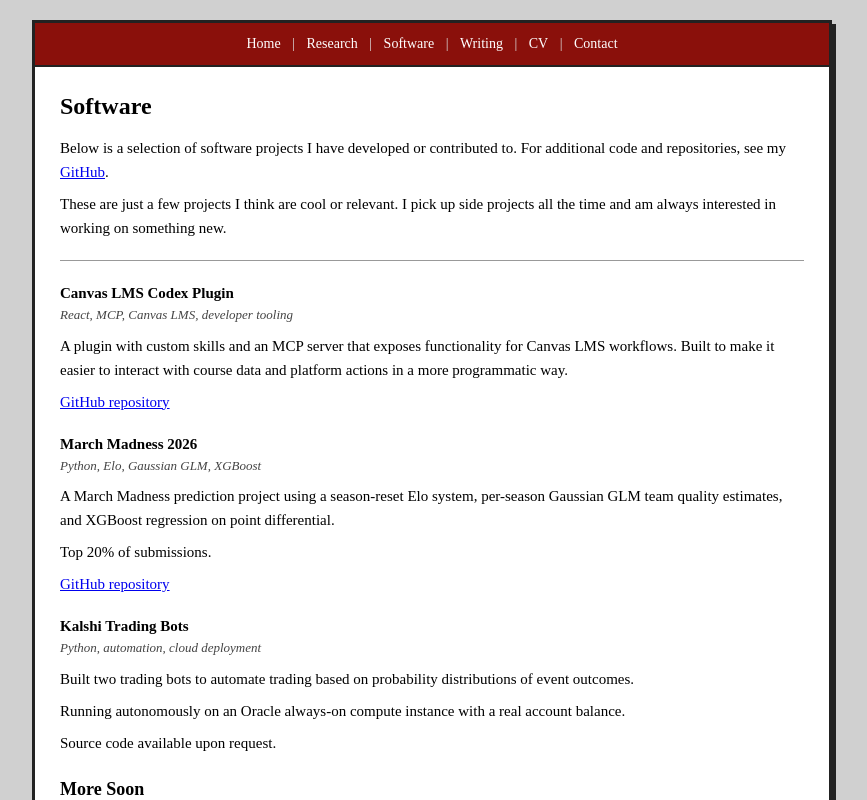
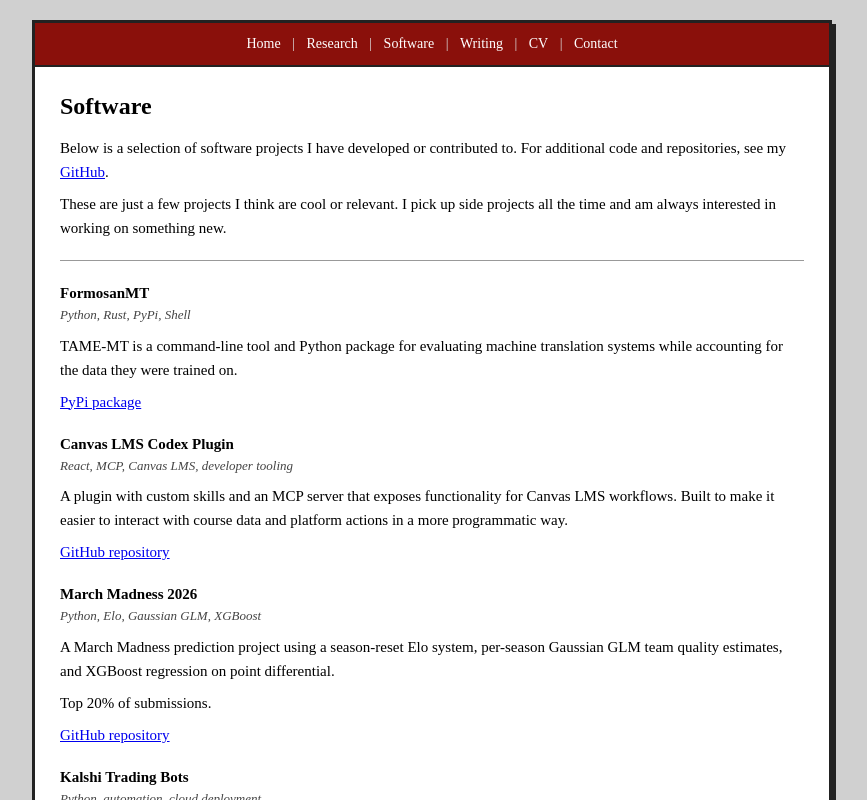
Before and after one commit to hunterschep/website, a React (Vite) app: page /website/projects in a window 1280 px wide. Shown: the whole page, without its empty margins (208-1075 px from the left). Built offline with nearby package versions, Linux system fonts and the light colour scheme.

Commit message:
update website july 2026

```diff
--- a/src/components/Projects.jsx
+++ b/src/components/Projects.jsx
@@ -23,6 +23,28 @@ const Projects = () => {
       </p>
 
       <hr />
+
+      <div className="project-item">
+        <div className="project-title">
+          FormosanMT
+        </div>
+        <div className="project-tech">
+          Python, Rust, PyPi, Shell
+        </div>
+        <p>
+          TAME-MT is a command-line tool and Python package for evaluating machine translation
+          systems while accounting for the data they were trained on.
+        </p>
+        <p>
+          <a
+            href="https://pypi.org/project/tame-mt/"
+            target="_blank"
+            rel="noopener noreferrer"
+          >
+            PyPi package
+          </a>
+        </p>
+      </div>
 
       <div className="project-item">
         <div className="project-title">
--- a/src/components/Research.jsx
+++ b/src/components/Research.jsx
@@ -43,21 +43,10 @@ const Research = () => {
         European Language Resources Association (ELRA).
         <div className="pub-links">
           [<a href="https://doi.org/10.63317/3ut33xim33nt" target="_blank" rel="noopener noreferrer">DOI</a>]
+          [<a href="https://f003.backblazeb2.com/file/lrec-media/lrec2026/videos/1488.mp4" target="_blank" rel="noopener noreferrer">Talk</a>]
           [<a href="https://lrec.elra.info/lrec2026-main-273" target="_blank" rel="noopener noreferrer">LREC</a>]
         </div>
       </div>
-
-      <blockquote>
-        <strong>Abstract:</strong> While the quality of machine translation (MT) between widely-spoken languages has improved dramatically
-        in recent years, training robust MT systems for languages with fewer resources remains a challenge. Endangered languages, which
-        often lack the speaker population and written tradition needed to create text resources, are at a particular disadvantage.
-        Developing robust MT architectures for very low-resource settings is hampered by the lack of suitable parallel corpora. To address
-        this challenge, we introduce FormosanMT, a set of MT-ready parallel corpora for the Formosan family of endangered languages indigenous
-        to Taiwan. Together the corpora total nearly 500,000 Formosan-Mandarin and Formosan-English sentence pairs. We share scripts for
-        extracting these corpora from public sources, along with customizable tools for filtering, normalizing, and partitioning the data.
-        In addition, we provide a new tokenizer for Traditional Chinese writing compatible with the popular No Language Left Behind (NLLB)
-        MT architecture, along with updated and improved code for fine-tuning NLLB for any low-resource language pair.
-      </blockquote>
 
       <div className="publication">
         <strong>Hunter Scheppat</strong>, Joshua Hartshorne, Dylan Leddy, Éric Le Ferrand, and Emily Prud'hommeaux. 2025.
@@ -70,14 +59,6 @@ const Research = () => {
         </div>
       </div>
 
-      <blockquote>
-        <strong>Abstract:</strong> Machine translation (MT) can support endangered language documentation and usage,
-        but most lack sufficient parallel corpora for training effective models. This study repurposes diverse
-        data sources to train MT systems for Amis, an Indigenous language of Taiwan, and supplements limited
-        Amis-English data by generating synthetic translations from an Amis-Mandarin corpus. Results show that
-        synthetic data improves translation to English but not from English, and no single MT system consistently
-        outperforms the other, emphasizing the need to experiment with multiple training approaches for optimal performance.
-      </blockquote>
 
       {/* Research Experience */}
       <h2>Research Experience</h2>
@@ -115,6 +96,11 @@ const Research = () => {
       <h2>Presentations</h2>
       <ul>
         <li>
+          <strong>LREC 2026</strong> (May 2026): "FormosanMT: A Multilingual Parallel Corpus of the Formosan Language Family" - Oral presentation at the 15th Language Resources and Evaluation Conference.
+        </li>
+      </ul>
+      <ul>
+        <li>
           <strong>ComputEL-8</strong> (March 2025): "Integrating diverse corpora for training an endangered language machine translation system" - Oral presentation at the 8th Workshop on Computational Methods for Endangered Languages.
         </li>
       </ul>
```
